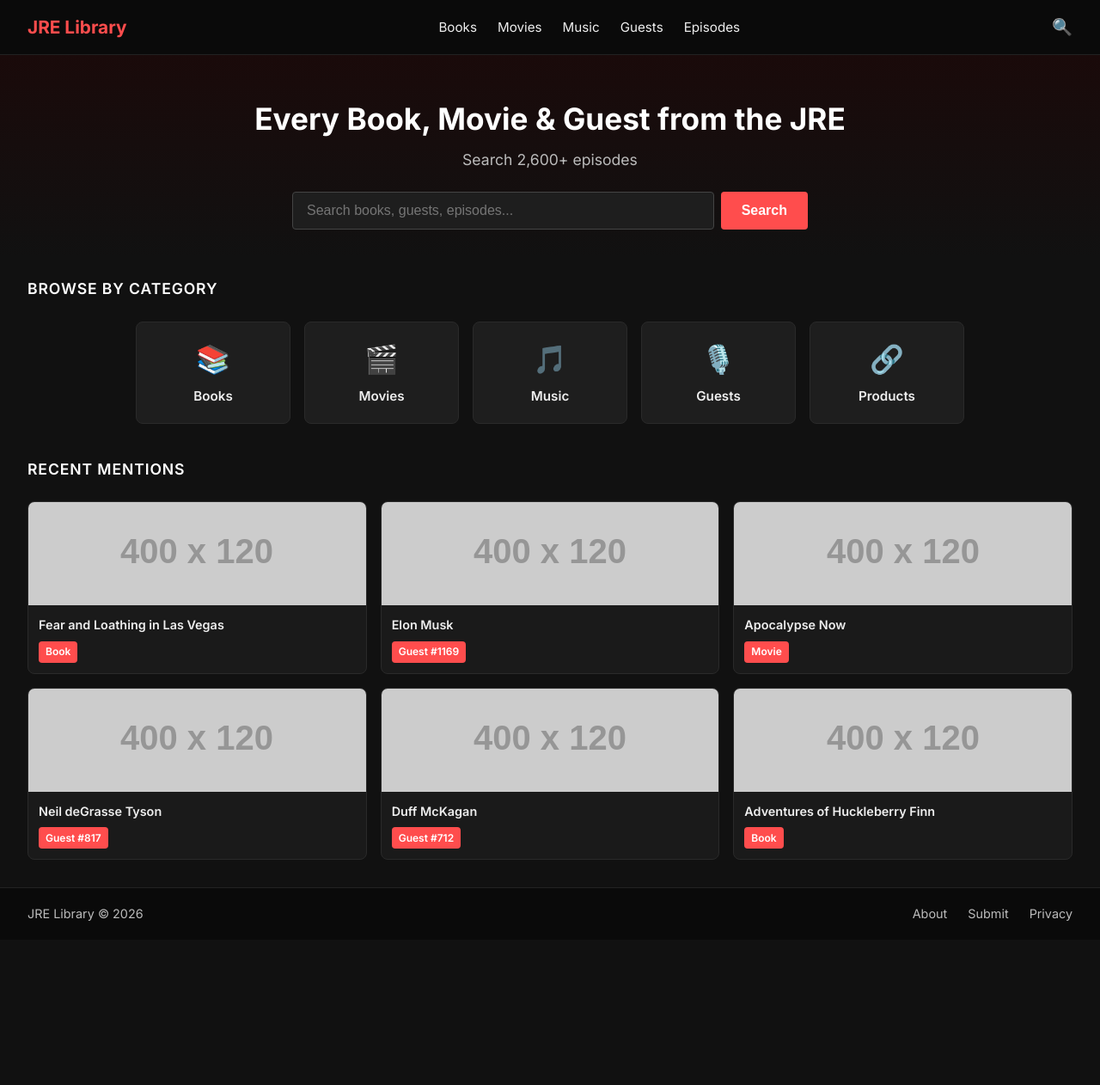
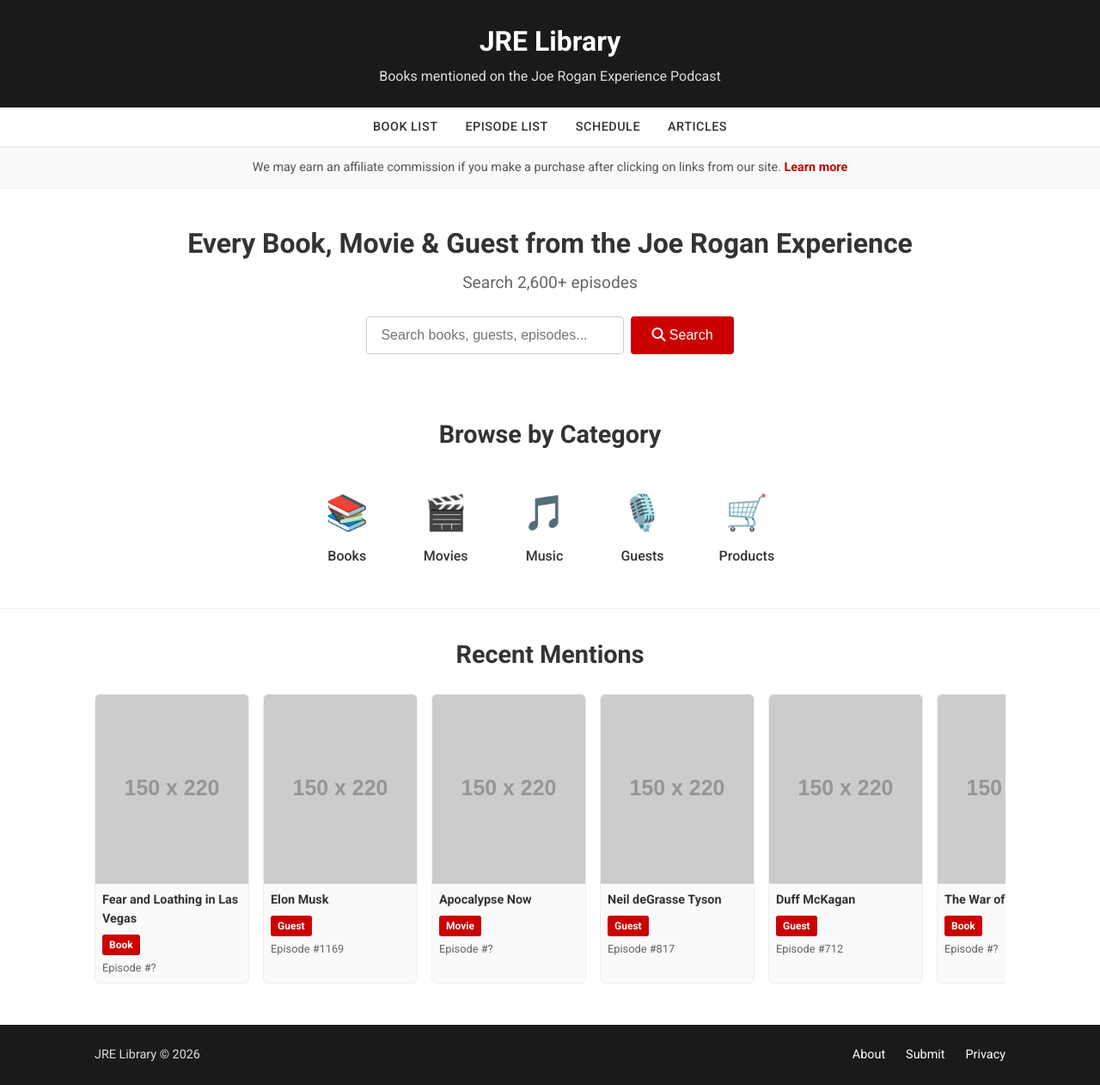
Before and after one commit to bullclaw369-cloud/Jrelibrary-Claw, a website: page index.html in a window 1280 px wide. Shown: the whole page at 86% size. Before the commit the page ends 1093 px from the top, so only its background shows below. Drawn offline with Linux system fonts and the light colour scheme; placeholder pictures from the web are drawn by us.

Commit message:
Add homepage v1

```diff
--- a/index.html
+++ b/index.html
@@ -1,333 +1,248 @@
 <!DOCTYPE html>
-<html lang="en">
+<html lang="en-US">
 <head>
-<meta charset="UTF-8">
-<meta name="viewport" content="width=device-width, initial-scale=1.0">
-<title>JRE Library — Every Book, Movie & Guest from the Joe Rogan Experience</title>
+<meta charset="UTF-8" />
+<meta name="viewport" content="width=device-width, initial-scale=1.0" />
+<title>JRE Library | Books mentioned on the Joe Rogan Experience Podcast</title>
+<meta name="description" content="Complete list of books mentioned on the Joe Rogan Experience Podcast. Sorted by episode, date, title and category." />
+<link rel="stylesheet" href="https://cdnjs.cloudflare.com/ajax/libs/font-awesome/6.4.0/css/all.min.css" />
 <style>
-@import url('https://fonts.googleapis.com/css2?family=Inter:wght@400;600;700&display=swap');
+@import url('https://fonts.googleapis.com/css2?family=Roboto:wght@400;500;700&display=swap');
 
 * { box-sizing: border-box; margin: 0; padding: 0; }
+body { background:#fff; color:#333; font-family:'Roboto',sans-serif; line-height:1.5; }
+a { color:#cc0000; text-decoration:none; }
+a:hover { color:#e60000; }
+.container { max-width:1100px; margin:0 auto; padding:0 20px; }
 
-body {
-  background-color: #111;
-  color: #eee;
-  font-family: 'Inter', sans-serif;
-  line-height: 1.5;
-  display: flex;
-  flex-direction: column;
-  min-height: 100vh;
-}
+/* HEADER */
+.site-header { background:#1a1a1a; color:#fff; text-align:center; padding:1.5rem 0; }
+.site-title { font-size:2rem; font-weight:700; margin-bottom:0.3rem; color:#fff; }
+.site-title a { color:#fff; }
+.site-description { font-size:1rem; color:#ddd; }
 
-a { color: #ff4d4d; text-decoration: none; }
-a:hover { color: #ff7a7a; }
+/* NAV */
+.nav-bar { background:#fff; border-bottom:1px solid #eee; }
+.nav-bar ul { display:flex; justify-content:center; list-style:none; gap:2rem; padding:0; margin:0; }
+.nav-bar a { color:#333; font-weight:500; text-transform:uppercase; letter-spacing:0.5px; padding:0.75rem 0; display:block; font-size:0.9rem; }
+.nav-bar a:hover { color:#cc0000; }
 
-/* NAVBAR */
-nav {
-  display: flex;
-  justify-content: space-between;
-  align-items: center;
-  padding: 1rem 2rem;
-  background-color: #0a0a0a;
-  border-bottom: 1px solid #222;
-  position: sticky;
-  top: 0;
-  z-index: 100;
-}
-nav .logo {
-  font-weight: 700;
-  font-size: 1.3rem;
-  color: #ff4d4d;
-}
-nav ul {
-  display: flex;
-  gap: 1.5rem;
-  list-style: none;
-}
-nav ul a {
-  color: #eee;
-  font-weight: 500;
-  font-size: 0.95rem;
-}
-nav ul a:hover { color: #ff4d4d; }
-.search-icon {
-  cursor: pointer;
-  color: #ff4d4d;
-  font-size: 1.2rem;
-}
+/* AFFILIATE BANNER */
+.affiliate-banner { background:#f9f9f9; border-top:1px solid #eee; border-bottom:1px solid #eee; padding:0.75rem 1rem; text-align:center; font-size:0.9rem; color:#555; }
+.affiliate-banner a { color:#cc0000; font-weight:600; }
 
 /* HERO */
-.hero {
-  text-align: center;
-  padding: 3rem 1rem 2rem;
-  background: linear-gradient(180deg, #1a0a0a 0%, #111 100%);
-}
-.hero h1 {
-  color: #fff;
-  font-size: 2.2rem;
-  margin-bottom: 0.5rem;
-  font-weight: 700;
-}
-.hero .subhead {
-  color: #bbb;
-  font-size: 1.1rem;
-  margin-bottom: 1.5rem;
-}
-.search-bar {
-  display: flex;
-  justify-content: center;
-  gap: 0.5rem;
-  max-width: 600px;
-  margin: 0 auto;
-}
-.search-bar input {
-  padding: 0.75rem 1rem;
-  width: 100%;
-  font-size: 1rem;
-  border: 1px solid #444;
-  border-radius: 4px;
-  background-color: #1e1e1e;
-  color: #eee;
-  outline: none;
-}
-.search-bar input:focus {
-  border-color: #ff4d4d;
-}
-.search-submit {
-  padding: 0.75rem 1.5rem;
-  background-color: #ff4d4d;
-  color: #fff;
-  border: none;
-  border-radius: 4px;
-  cursor: pointer;
-  font-weight: 600;
-  font-size: 1rem;
-  white-space: nowrap;
-}
-.search-submit:hover { background-color: #e03c3c; }
+.hero-section { background:#fff; text-align:center; padding:2.5rem 0; }
+.hero-title { font-size:2rem; margin-bottom:0.5rem; font-weight:700; color:#333; }
+.hero-subtitle { font-size:1.2rem; color:#666; margin-bottom:1.5rem; }
+.search-form { display:flex; justify-content:center; gap:0.5rem; }
+.screen-reader-text { display:none; }
+.search-field { padding:0.75rem 1rem; width:300px; border:1px solid #ccc; border-radius:4px; font-size:1rem; outline:none; }
+.search-field:focus { border-color:#cc0000; }
+.search-submit { background:#cc0000; color:#fff; border:none; padding:0.75rem 1.5rem; border-radius:4px; cursor:pointer; font-weight:500; font-size:1rem; }
+.search-submit:hover { background:#e60000; }
 
-/* CATEGORY CARDS ROW */
-.section-title {
-  padding: 1.5rem 2rem 0.5rem;
-  font-size: 1.1rem;
-  font-weight: 600;
-  color: #fff;
-  text-transform: uppercase;
-  letter-spacing: 0.05em;
-}
-.cards-row {
-  display: flex;
-  flex-wrap: wrap;
-  gap: 1rem;
-  justify-content: center;
-  padding: 1rem 2rem;
-}
-.card {
-  background-color: #1e1e1e;
-  border: 1px solid #2a2a2a;
-  border-radius: 8px;
-  padding: 1.2rem 1rem;
-  flex: 1 1 150px;
-  max-width: 180px;
-  text-align: center;
-  cursor: pointer;
-  transition: border-color 0.2s, transform 0.2s;
-}
-.card:hover {
-  border-color: #ff4d4d;
-  transform: translateY(-2px);
-}
-.card .icon { font-size: 2rem; margin-bottom: 0.5rem; }
-.card h3 {
-  font-size: 0.95rem;
-  font-weight: 600;
-  color: #eee;
-}
+/* CATEGORY SECTION */
+.category-section { padding:2rem 0; border-bottom:1px solid #eee; }
+.section-title { text-align:center; font-size:1.8rem; margin-bottom:1.5rem; color:#333; font-weight:700; }
+.category-grid { display:flex; justify-content:center; gap:2rem; flex-wrap:wrap; }
+.category-item { display:flex; flex-direction:column; align-items:center; gap:0.5rem; color:#333; padding:1rem; border-radius:8px; transition:background 0.2s; }
+.category-item:hover { background:#f9f9f9; color:#cc0000; }
+.category-icon { font-size:2.5rem; }
+.category-title { font-size:1rem; font-weight:500; color:#333; }
+.category-item:hover .category-title { color:#cc0000; }
 
-/* RECENT MENTIONS GRID */
-.mentions-grid {
-  display: grid;
-  grid-template-columns: repeat(3, 1fr);
-  gap: 1rem;
-  padding: 1rem 2rem 2rem;
-}
-.mention-card {
-  background-color: #1a1a1a;
-  border: 1px solid #2a2a2a;
-  border-radius: 8px;
-  overflow: hidden;
-  transition: border-color 0.2s, transform 0.2s;
-  cursor: pointer;
-}
-.mention-card:hover {
-  border-color: #ff4d4d;
-  transform: translateY(-2px);
-}
-.mention-card img {
-  width: 100%;
-  height: 120px;
-  object-fit: cover;
-  display: block;
-}
-.mention-card .info {
-  padding: 0.75rem;
-}
-.mention-card .info h3 {
-  font-size: 0.9rem;
-  font-weight: 600;
-  margin-bottom: 0.4rem;
-  color: #eee;
-}
-.badge {
-  display: inline-block;
-  background-color: #ff4d4d;
-  color: #fff;
-  padding: 0.2rem 0.5rem;
-  font-size: 0.75rem;
-  border-radius: 4px;
-  font-weight: 600;
-}
+/* MENTIONS SECTION */
+.mentions-section { padding:2rem 0; }
+.mentions-slider { display:flex; overflow-x:auto; gap:1rem; padding-bottom:1rem; scroll-snap-type:x mandatory; -webkit-overflow-scrolling:touch; }
+.mentions-slider::-webkit-scrollbar { height:4px; }
+.mentions-slider::-webkit-scrollbar-track { background:#f1f1f1; }
+.mentions-slider::-webkit-scrollbar-thumb { background:#cc0000; border-radius:2px; }
+.mention-slide { flex:0 0 180px; scroll-snap-align:start; background:#fafafa; border:1px solid #eee; border-radius:6px; overflow:hidden; transition:box-shadow 0.2s; }
+.mention-slide:hover { box-shadow:0 2px 8px rgba(0,0,0,0.1); }
+.mention-slide a { color:#333; display:block; }
+.mention-slide img { width:100%; height:220px; object-fit:cover; display:block; }
+.mention-slide .info { padding:0.5rem; }
+.mention-title { font-size:0.9rem; font-weight:600; margin-bottom:0.4rem; color:#333; }
+.mention-category { display:inline-block; background:#cc0000; color:#fff; padding:0.2rem 0.5rem; border-radius:3px; font-size:0.75rem; font-weight:600; margin-bottom:0.3rem; }
+.mention-episode { font-size:0.8rem; color:#666; margin:0; }
 
 /* FOOTER */
-footer {
-  display: flex;
-  justify-content: space-between;
-  align-items: center;
-  padding: 1.2rem 2rem;
-  background-color: #0a0a0a;
-  border-top: 1px solid #222;
-  margin-top: auto;
-  color: #bbb;
-  font-size: 0.9rem;
-}
-footer .links {
-  display: flex;
-  gap: 1.5rem;
-}
-footer .links a {
-  color: #bbb;
-}
-footer .links a:hover { color: #eee; }
+.site-footer { background:#1a1a1a; color:#ddd; padding:1.5rem 0; font-size:0.9rem; }
+.site-footer .container { display:flex; justify-content:space-between; align-items:center; }
+.site-footer a { color:#fff; }
+.site-footer a:hover { color:#ff4d4d; }
+.site-footer-menu ul { display:flex; list-style:none; gap:1.5rem; margin:0; padding:0; }
 
 /* RESPONSIVE */
-@media (max-width: 768px) {
-  nav ul { display: none; }
-  .hero h1 { font-size: 1.6rem; }
-  .cards-row { gap: 0.75rem; }
-  .card { max-width: 45%; }
-  .mentions-grid { grid-template-columns: repeat(2, 1fr); }
+@media (max-width:768px) {
+  .nav-bar ul { gap:1rem; }
+  .search-form { flex-direction:column; align-items:center; }
+  .search-field { width:100%; max-width:400px; }
+  .category-grid { gap:1rem; }
+  .site-footer .container { flex-direction:column; gap:0.75rem; text-align:center; }
 }
-@media (max-width: 480px) {
-  .mentions-grid { grid-template-columns: 1fr; }
-  .card { max-width: 100%; }
-  footer { flex-direction: column; gap: 0.75rem; text-align: center; }
+@media (max-width:480px) {
+  .site-title { font-size:1.5rem; }
+  .hero-title { font-size:1.5rem; }
+  .hero-subtitle { font-size:1rem; }
+  .section-title { font-size:1.5rem; }
+  .nav-bar ul { flex-wrap:wrap; justify-content:center; }
+  .mention-slide { flex:0 0 150px; }
 }
 </style>
 </head>
 <body>
 
-  <!-- NAVBAR -->
-  <nav>
-    <div class="logo">JRE Library</div>
+<!-- HEADER -->
+<header class="site-header">
+  <div class="container">
+    <h1 class="site-title"><a href="/">JRE Library</a></h1>
+    <p class="site-description">Books mentioned on the Joe Rogan Experience Podcast</p>
+  </div>
+</header>
+
+<!-- NAV -->
+<nav class="nav-bar">
+  <div class="container">
     <ul>
-      <li><a href="#">Books</a></li>
-      <li><a href="#">Movies</a></li>
-      <li><a href="#">Music</a></li>
-      <li><a href="#">Guests</a></li>
-      <li><a href="#">Episodes</a></li>
+      <li><a href="/book-list/">Book List</a></li>
+      <li><a href="/episode-list/">Episode List</a></li>
+      <li><a href="/upcoming-guests/">Schedule</a></li>
+      <li><a href="/articles/">Articles</a></li>
     </ul>
-    <div class="search-icon">🔍</div>
+  </div>
 </nav>
 
-  <!-- HERO / SEARCH BAR -->
-  <section class="hero">
-    <h1>Every Book, Movie &amp; Guest from the JRE</h1>
-    <div class="subhead">Search 2,600+ episodes</div>
-    <div class="search-bar">
-      <input type="text" placeholder="Search books, guests, episodes...">
-      <button class="search-submit">Search</button>
+<!-- AFFILIATE BANNER -->
+<div class="affiliate-banner">
+  <p>We may earn an affiliate commission if you make a purchase after clicking on links from our site. <a href="/about/#affiliate-disclosure">Learn more</a></p>
+</div>
+
+<!-- HERO -->
+<section class="hero-section">
+  <div class="container">
+    <h1 class="hero-title">Every Book, Movie &amp; Guest from the Joe Rogan Experience</h1>
+    <p class="hero-subtitle">Search 2,600+ episodes</p>
+    <form role="search" method="get" class="search-form" action="/">
+      <label>
+        <span class="screen-reader-text">Search</span>
+        <input type="search" class="search-field" placeholder="Search books, guests, episodes..." name="s" />
+      </label>
+      <button type="submit" class="search-submit"><i class="fas fa-search"></i> Search</button>
+    </form>
   </div>
 </section>
 
-  <!-- CATEGORY CARDS ROW -->
-  <div class="section-title">Browse by Category</div>
-  <section class="cards-row">
-    <div class="card">
-      <div class="icon">📚</div>
-      <h3>Books</h3>
+<!-- CATEGORIES -->
+<section class="category-section">
+  <div class="container">
+    <h2 class="section-title">Browse by Category</h2>
+    <div class="category-grid">
+      <a href="/books/" class="category-item">
+        <div class="category-icon">📚</div>
+        <h3 class="category-title">Books</h3>
+      </a>
+      <a href="/movies/" class="category-item">
+        <div class="category-icon">🎬</div>
+        <h3 class="category-title">Movies</h3>
+      </a>
+      <a href="/music/" class="category-item">
+        <div class="category-icon">🎵</div>
+        <h3 class="category-title">Music</h3>
+      </a>
+      <a href="/guests/" class="category-item">
+        <div class="category-icon">🎙️</div>
+        <h3 class="category-title">Guests</h3>
+      </a>
+      <a href="/products/" class="category-item">
+        <div class="category-icon">🛒</div>
+        <h3 class="category-title">Products</h3>
+      </a>
     </div>
-    <div class="card">
-      <div class="icon">🎬</div>
-      <h3>Movies</h3>
-    </div>
-    <div class="card">
-      <div class="icon">🎵</div>
-      <h3>Music</h3>
-    </div>
-    <div class="card">
-      <div class="icon">🎙️</div>
-      <h3>Guests</h3>
-    </div>
-    <div class="card">
-      <div class="icon">🔗</div>
-      <h3>Products</h3>
   </div>
 </section>
 
-  <!-- RECENT MENTIONS GRID -->
-  <div class="section-title">Recent Mentions</div>
-  <section class="mentions-grid">
-    <div class="mention-card">
-      <img src="https://via.placeholder.com/400x120/1a1a1a/ff4d4d?text=Books" alt="Fear and Loathing">
+<!-- RECENT MENTIONS -->
+<section class="mentions-section">
+  <div class="container">
+    <h2 class="section-title">Recent Mentions</h2>
+    <div class="mentions-slider">
+      <div class="mention-slide">
+        <a href="/mention/fear-and-loathing-in-las-vegas/">
+          <img src="https://via.placeholder.com/150x220/f9f9f9/cc0000?text=Book" alt="Fear and Loathing in Las Vegas" />
           <div class="info">
-        <h3>Fear and Loathing in Las Vegas</h3>
-        <span class="badge">Book</span>
+            <h3 class="mention-title">Fear and Loathing in Las Vegas</h3>
+            <p class="mention-category">Book</p>
+            <p class="mention-episode">Episode #?</p>
           </div>
+        </a>
       </div>
-    <div class="mention-card">
-      <img src="https://via.placeholder.com/400x120/1a1a1a/ff4d4d?text=Guest" alt="Elon Musk">
+      <div class="mention-slide">
+        <a href="/mention/elon-musk/">
+          <img src="https://via.placeholder.com/150x220/f9f9f9/cc0000?text=Guest" alt="Elon Musk" />
           <div class="info">
-        <h3>Elon Musk</h3>
-        <span class="badge">Guest #1169</span>
+            <h3 class="mention-title">Elon Musk</h3>
+            <p class="mention-category">Guest</p>
+            <p class="mention-episode">Episode #1169</p>
           </div>
+        </a>
       </div>
-    <div class="mention-card">
-      <img src="https://via.placeholder.com/400x120/1a1a1a/ff4d4d?text=Movies" alt="Apocalypse Now">
+      <div class="mention-slide">
+        <a href="/mention/apocalypse-now/">
+          <img src="https://via.placeholder.com/150x220/f9f9f9/cc0000?text=Movie" alt="Apocalypse Now" />
           <div class="info">
-        <h3>Apocalypse Now</h3>
-        <span class="badge">Movie</span>
+            <h3 class="mention-title">Apocalypse Now</h3>
+            <p class="mention-category">Movie</p>
+            <p class="mention-episode">Episode #?</p>
           </div>
+        </a>
       </div>
-    <div class="mention-card">
-      <img src="https://via.placeholder.com/400x120/1a1a1a/ff4d4d?text=Guest" alt="Neil deGrasse Tyson">
+      <div class="mention-slide">
+        <a href="/mention/neil-degrasse-tyson/">
+          <img src="https://via.placeholder.com/150x220/f9f9f9/cc0000?text=Guest" alt="Neil deGrasse Tyson" />
           <div class="info">
-        <h3>Neil deGrasse Tyson</h3>
-        <span class="badge">Guest #817</span>
+            <h3 class="mention-title">Neil deGrasse Tyson</h3>
+            <p class="mention-category">Guest</p>
+            <p class="mention-episode">Episode #817</p>
           </div>
+        </a>
       </div>
-    <div class="mention-card">
-      <img src="https://via.placeholder.com/400x120/1a1a1a/ff4d4d?text=Music" alt="Duff McKagan">
+      <div class="mention-slide">
+        <a href="/mention/duff-mckagan/">
+          <img src="https://via.placeholder.com/150x220/f9f9f9/cc0000?text=Guest" alt="Duff McKagan" />
           <div class="info">
-        <h3>Duff McKagan</h3>
-        <span class="badge">Guest #712</span>
+            <h3 class="mention-title">Duff McKagan</h3>
+            <p class="mention-category">Guest</p>
+            <p class="mention-episode">Episode #712</p>
           </div>
+        </a>
       </div>
-    <div class="mention-card">
-      <img src="https://via.placeholder.com/400x120/1a1a1a/ff4d4d?text=Books" alt="Adventures of Huckleberry Finn">
+      <div class="mention-slide">
+        <a href="/mention/the-war-of-art/">
+          <img src="https://via.placeholder.com/150x220/f9f9f9/cc0000?text=Book" alt="The War of Art" />
           <div class="info">
-        <h3>Adventures of Huckleberry Finn</h3>
-        <span class="badge">Book</span>
+            <h3 class="mention-title">The War of Art</h3>
+            <p class="mention-category">Book</p>
+            <p class="mention-episode">Episode #?</p>
+          </div>
+        </a>
+      </div>
     </div>
   </div>
 </section>
 
 <!-- FOOTER -->
-  <footer>
-    <div class="left">JRE Library © 2026</div>
-    <div class="links">
-      <a href="#">About</a>
-      <a href="#">Submit</a>
-      <a href="#">Privacy</a>
+<footer class="site-footer">
+  <div class="container">
+    <div class="site-info">JRE Library © 2026</div>
+    <div class="site-footer-menu">
+      <ul id="menu-footer" class="menu">
+        <li><a href="/about/">About</a></li>
+        <li><a href="/submit/">Submit</a></li>
+        <li><a href="/privacy/">Privacy</a></li>
+      </ul>
+    </div>
   </div>
 </footer>
 
```
Also changed, not shown: 1 other file. Lines whose indentation alone changed are shown as unchanged.
